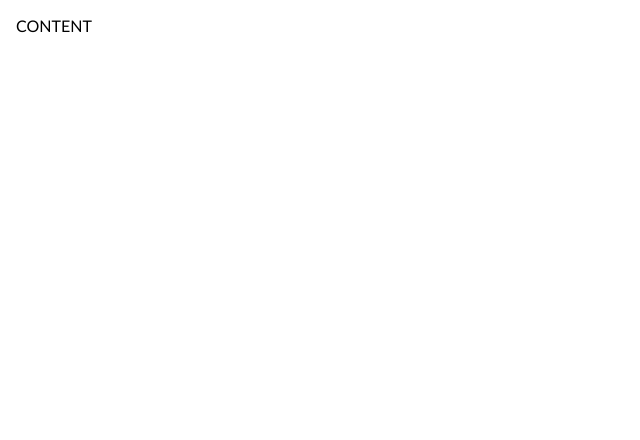
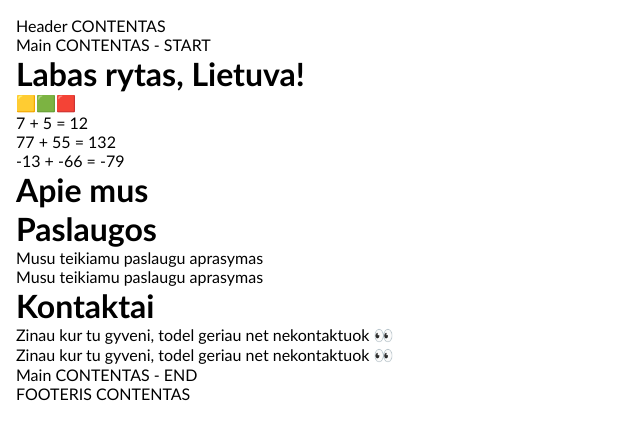
Before and after one commit to KetleriusLinas/55-grupe-react, a React (Vite) app: page / in a window 1280 px wide. Shown: the top 440 px of the page, without its empty margins (0-640 px from the left). Built offline with nearby package versions, Linux system fonts and the light colour scheme.

Commit message:
React start

```diff
--- a/src/App.jsx
+++ b/src/App.jsx
@@ -1,10 +1,28 @@
+import { Calc } from "./components/Calc.jsx";
+import { Footer } from "./components/Footer.jsx";
+import { Header } from "./components/Header.jsx";
+import { Main } from "./components/Main.jsx";
+import { Title } from "./components/Title.jsx";
+
 export function App() {
-
   return (
     <>
-    CONTENT
+      <Header />
+      <Main>
+        <Title text="Labas rytas, Lietuva!" desc="" />
+        <div>🟨🟩🟥</div>
+
+        <Calc a={7} b={5} />
+        <Calc a={77} b={55} />
+        <Calc a={-13} b={-66} />
+
+        <Title text="Apie mus" />
+        <Title text="Paslaugos" desc="Musu teikiamu paslaugu aprasymas" />
+        <Title text="Kontaktai" desc="Zinau kur tu gyveni, todel geriau net nekontaktuok 👀" />
+      </Main>
+      <Footer />
     </>
-  )
+  );
 }
 
 
--- /dev/null
+++ b/src/components/Calc.jsx
@@ -0,0 +1,5 @@
+export function Calc({ a, b }) {
+    return (
+        <p className="calculator">{a} + {b} = {a + b}</p>
+    );
+}
--- /dev/null
+++ b/src/components/Footer.jsx
@@ -0,0 +1,7 @@
+export function Footer() {
+    return (
+        <footer>
+            FOOTERIS CONTENTAS
+        </footer>
+    );
+}
--- /dev/null
+++ b/src/components/Header.jsx
@@ -0,0 +1,7 @@
+export function Header() {
+    return (
+        <header>
+            Header CONTENTAS
+        </header>
+    );
+};
--- /dev/null
+++ b/src/components/Main.jsx
@@ -0,0 +1,12 @@
+export function Main(props) {
+
+    return (
+        <main>
+            Main CONTENTAS - START
+            {props.children}
+            Main CONTENTAS - END
+        </main>
+    );
+
+};
+// {props.children}  iskviecia vaikus kuriuos esi apsirases main tage
--- /dev/null
+++ b/src/components/Title.jsx
@@ -0,0 +1,9 @@
+export function Title({ text, desc }) {
+    return (
+        <div>
+            <h1>{text}</h1>
+            {desc ? <p>{desc}</p> : null}
+            {desc && <p>{desc}</p>}
+        </div>
+    );
+}
```
